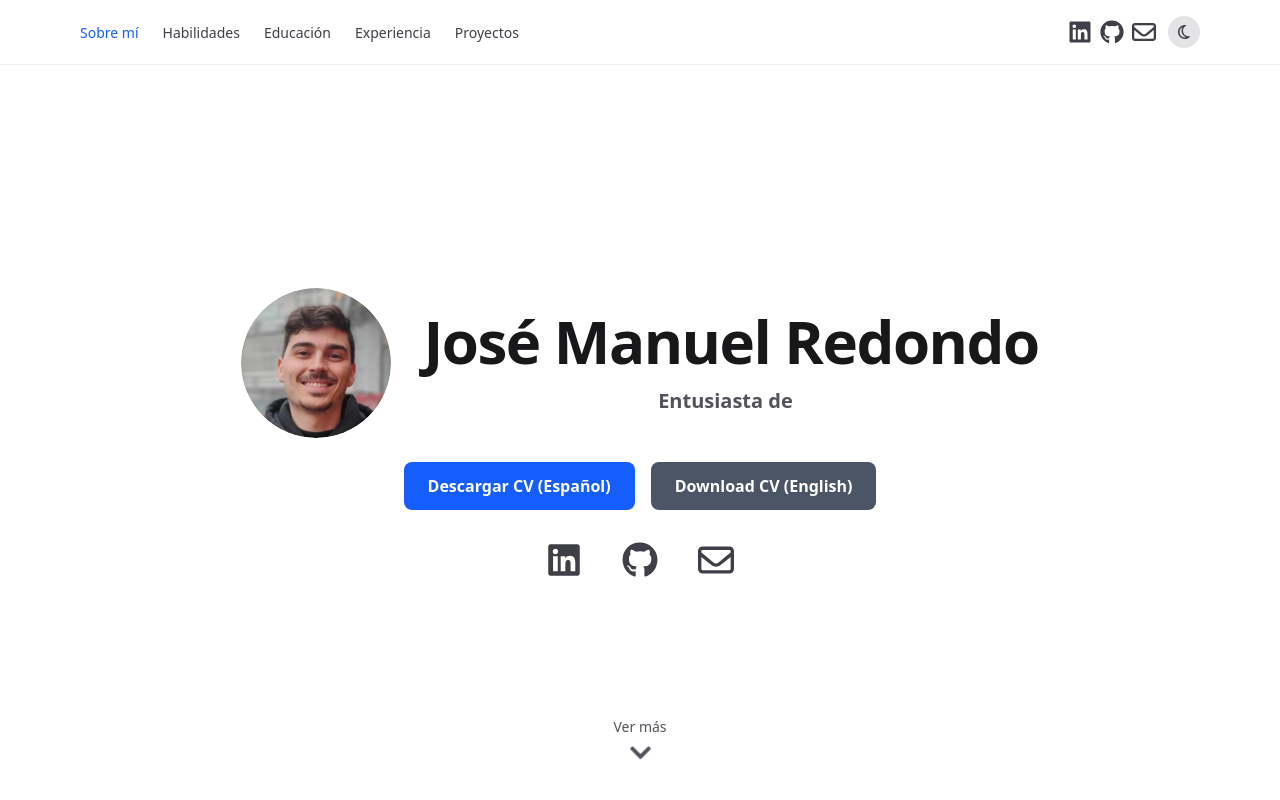
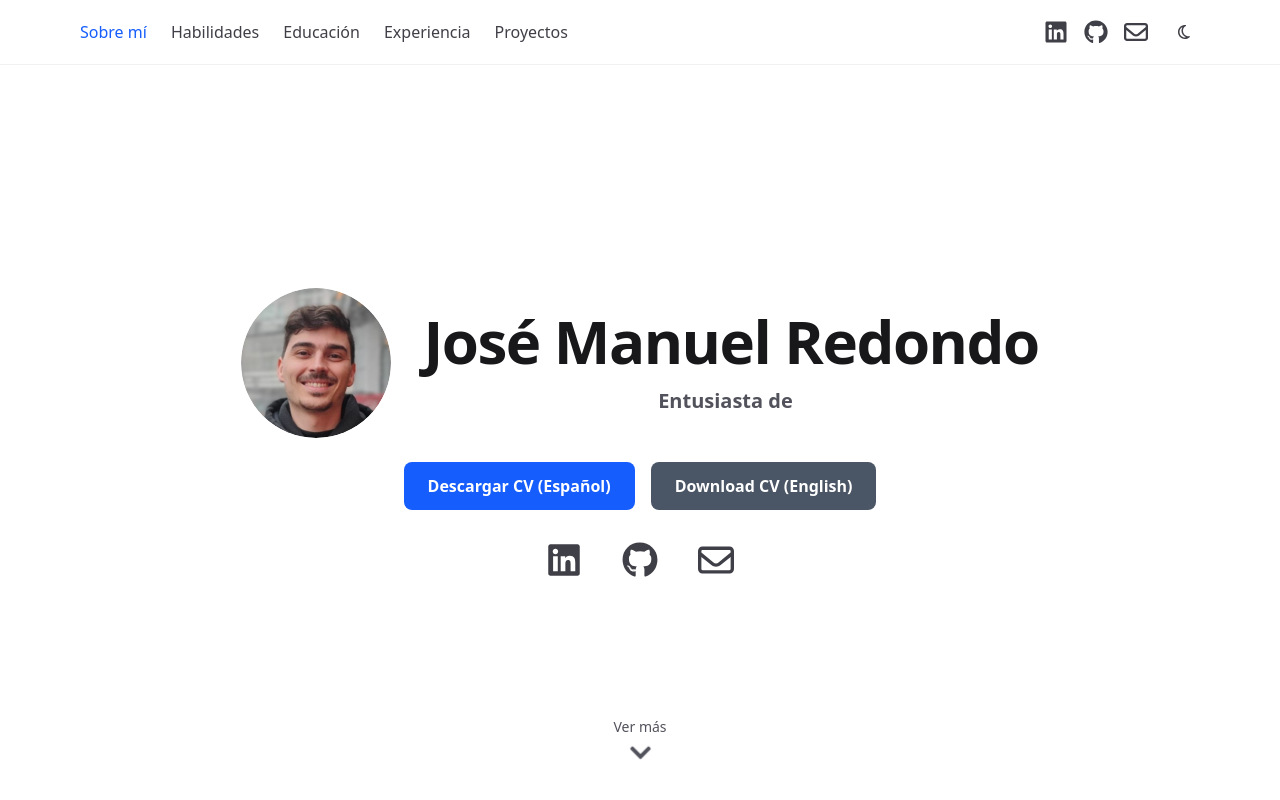
Before and after one commit to zemanue/my-dev-portfolio, a React (Vite) app: page / in a window 1280 px wide. Shown: the top 800 px of the page. Built offline with nearby package versions, Linux system fonts and the light colour scheme.

Commit message:
Update Navbar styles and animation
Added scroll-based header animation, adjusted spacing and sizing for button container, removed text-sm class from nav links, and refined theme toggle button styles for improved UI consistency.

```diff
--- a/src/components/Navbar.jsx
+++ b/src/components/Navbar.jsx
@@ -41,7 +41,7 @@ export default function Navbar({ theme, onToggleTheme }) {
     }, []);
 
     return (
-        <header className="sticky top-0 z-50 border-b border-zinc-200/50 dark:border-zinc-800/60 backdrop-blur supports-[backdrop-filter]:bg-white/70 supports-[backdrop-filter]:dark:bg-zinc-900/70">
+        <header className="sticky top-0 z-50 border-b border-zinc-200/50 dark:border-zinc-800/60 backdrop-blur supports-[backdrop-filter]:bg-white/70 supports-[backdrop-filter]:dark:bg-zinc-900/70 animate-shrink-header [animation-timeline:scroll(root)] [animation-range:0_200px]">
             <nav className="mx-auto flex h-16 max-w-6xl items-center justify-between px-4">
                 {/* Logo */}
                 {/* <a href="#" className="flex items-center gap-2">
@@ -55,7 +55,7 @@ export default function Navbar({ theme, onToggleTheme }) {
                         <li key={l.href}>
                             <a
                                 href={l.href}
-                                className={`text-sm font-medium transition-colors ${active === l.href.replace("#", "")
+                                className={`font-medium transition-colors ${active === l.href.replace("#", "")
                                     ? "text-blue-600 dark:text-blue-400"
                                     : "text-zinc-700 hover:text-zinc-900 dark:text-zinc-300 dark:hover:text-white"
                                     }`}
@@ -78,7 +78,7 @@ export default function Navbar({ theme, onToggleTheme }) {
 
 
                 {/* Botones */}
-                <div className="flex items-center gap-4">
+                <div className="flex items-center gap-6 w-auto h-fit">
                     {socialLinks.map(({ href, label, icon }) => (
                         <SocialIcon
                             key={label}
@@ -93,9 +93,11 @@ export default function Navbar({ theme, onToggleTheme }) {
                     <button
                         onClick={onToggleTheme}
                         aria-label="Cambiar tema"
-                        className="inline-flex items-center justify-center rounded-full p-2 bg-zinc-200 hover:bg-zinc-300 text-zinc-700 dark:bg-zinc-800 dark:hover:bg-zinc-700 dark:text-zinc-100 hover:text-blue-800 dark:hover:text-yellow-300 transition-colors duration-300"
+                        className="inline-flex items-center justify-center rounded-full p-2 hover:bg-zinc-200 text-zinc-700 dark:hover:bg-zinc-800 dark:text-zinc-100 hover:text-blue-800 dark:hover:text-yellow-300 transition-colors duration-300"
                     >
-                        {theme === "dark" ? <FaRegSun className="animate-rotate-in animate-duration-normal" /> : <FaRegMoon className="animate-rotate-in duration" />}
+                        {theme === "dark" ?
+                            <FaRegSun className="animate-rotate-in animate-duration-normal" /> :
+                            <FaRegMoon className="animate-rotate-in duration" />}
                     </button>
 
                 </div>
```
